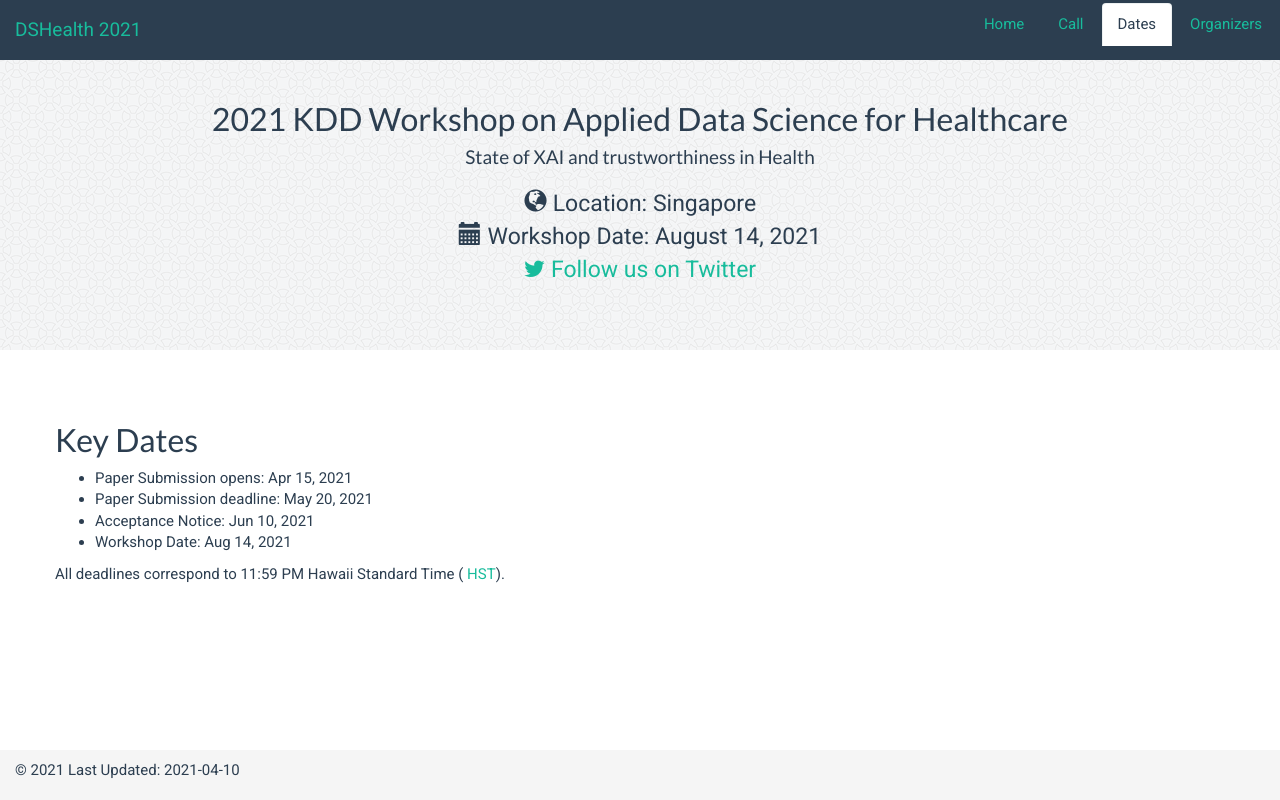
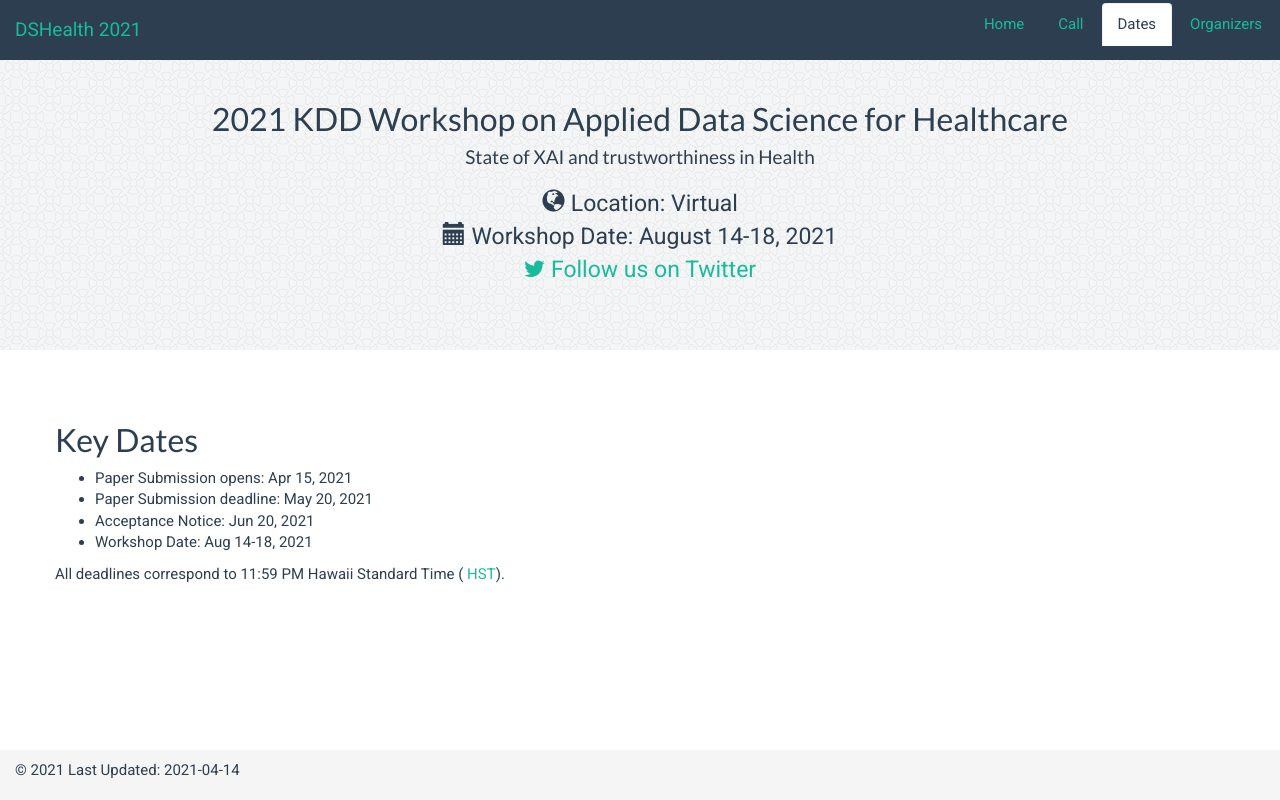
Before and after one commit to dshealthkdd/dshealth-2021, a plain HTML site: page index.html in a window 1280 px wide. Both pictures are taken after a click on the tab "Dates". Drawn offline with Linux system fonts and the light colour scheme.

Commit message:
dates updated

```diff
--- a/index.html
+++ b/index.html
@@ -54,8 +54,8 @@
     </h2>
     <h4>State of XAI and trustworthiness in Health</h4>
     <p style="padding-top:10px">
-      <span class="glyphicon glyphicon-globe"></span>&nbsp;Location: Singapore<br/>
-      <span class="glyphicon glyphicon-calendar"></span>&nbsp;Workshop Date: August 14, 2021<br/>
+      <span class="glyphicon glyphicon-globe"></span>&nbsp;Location: Virtual<br/>
+      <span class="glyphicon glyphicon-calendar"></span>&nbsp;Workshop Date: August 14-18, 2021<br/>
       <a href="https://twitter.com/HealthDs" target="_blank"><i class="fa fa-twitter"></i> Follow us on  Twitter</a><br/>
     </p>
   </div>
@@ -668,8 +668,8 @@
       <ul>
           <li> Paper Submission opens: Apr 15, 2021</li>
           <li> Paper Submission deadline: May 20, 2021</li>
-          <li>Acceptance Notice: Jun 10, 2021</li>
-        <li>Workshop Date: Aug 14, 2021</li>
+          <li>Acceptance Notice: Jun 20, 2021</li>
+        <li>Workshop Date: Aug 14-18, 2021</li>
       </ul>
       <p>All deadlines correspond to 11:59 PM Hawaii Standard Time
        (<a href="https://www.timeanddate.com/worldclock/usa/honolulu" target="_blank"> HST</a>).
@@ -706,7 +706,7 @@
        <div class="col-sm-12">
            <ul class="list-unstyled text-centre">
              <li>&copy; 2021
-             Last Updated: 2021-04-10</li>
+             Last Updated: 2021-04-14</li>
            </ul>
        </div>
     </div>
```
Also changed, not shown: 1 other file.
